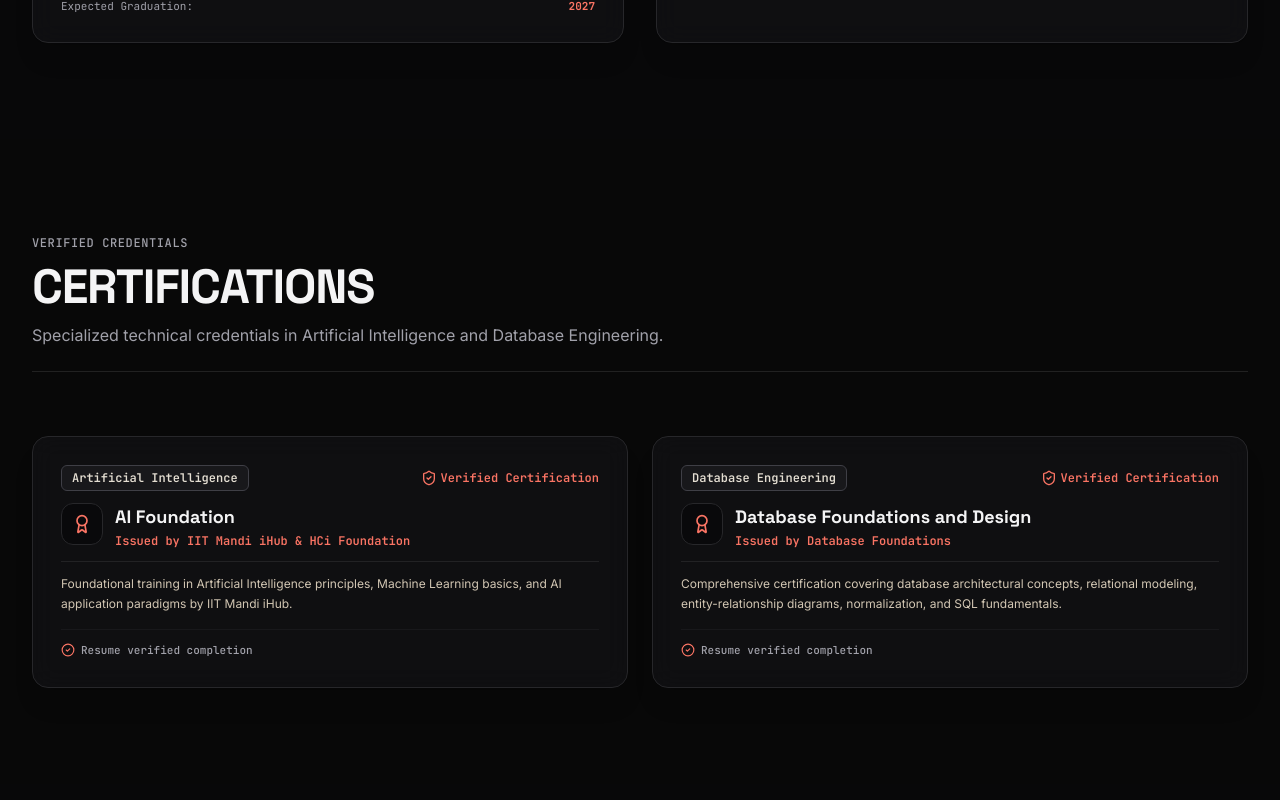
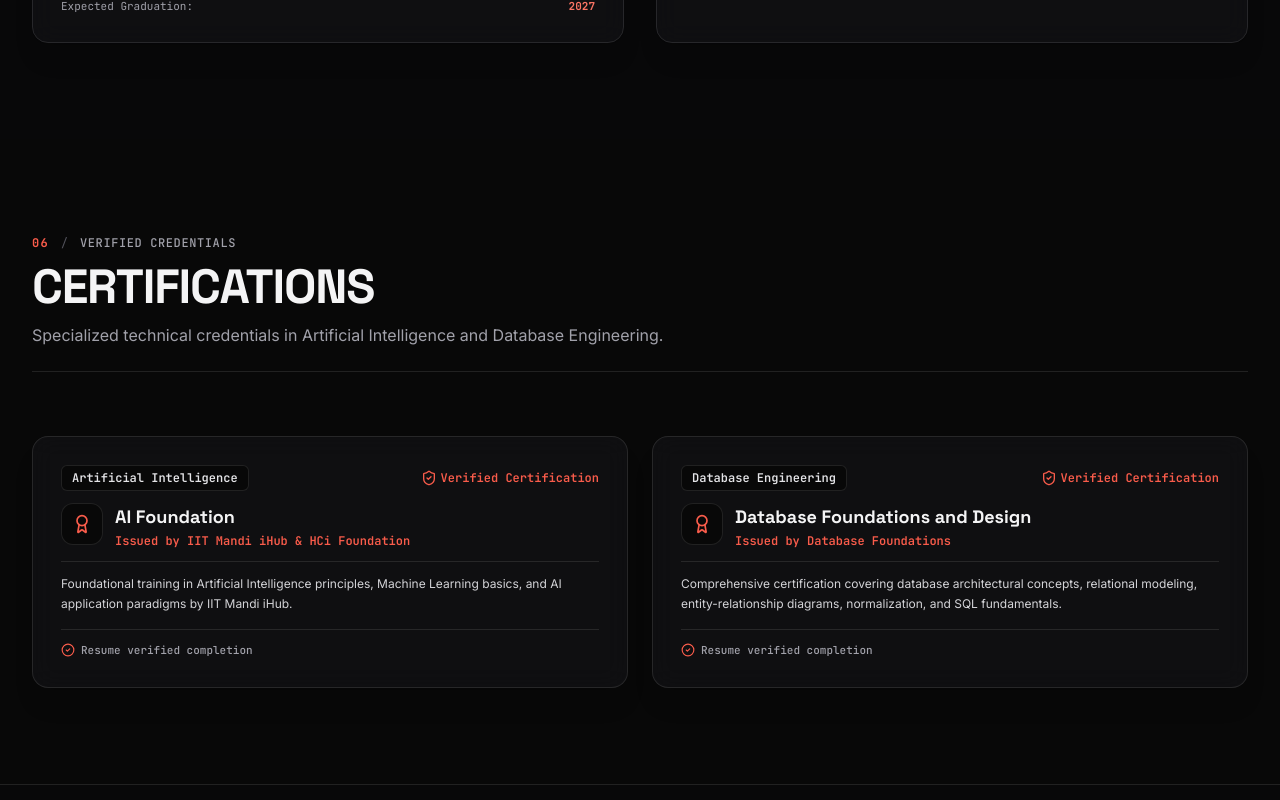
Before and after one commit to ujjwaltyagivashishtha/Portfolio, a React (Vite) app: page / in a window 1280 px wide. Shown: the part 6800-7600 px from the top of the page. Built offline with nearby package versions, Linux system fonts and the light colour scheme; the HTML template or start-up script is replaced by a standard one.

Commit message:
feat: add interactive contact form and update section styling across portfolio sections

```diff
--- a/src/sections/Certifications.jsx
+++ b/src/sections/Certifications.jsx
@@ -6,10 +6,11 @@ import { Award, ShieldCheck, CheckCircle2 } from 'lucide-react';
 
 export const Certifications = () => {
   return (
-    <section id="certifications" className="py-24 relative">
+    <section id="certifications" className="py-24 relative bg-[#080808] border-b border-white/10">
       <div className="max-w-7xl mx-auto px-4 sm:px-6 lg:px-8">
 
         <SectionHeading
+          number="06"
           badge="Verified Credentials"
           title="Certifications"
           subtitle="Specialized technical credentials in Artificial Intelligence and Database Engineering."
@@ -17,39 +18,39 @@ export const Certifications = () => {
 
         <div className="grid grid-cols-1 md:grid-cols-2 gap-6">
           {certificationsData.map((cert, index) => (
-            <Card key={index} className="flex flex-col justify-between border-stone-800">
+            <Card key={index} className="flex flex-col justify-between border-white/10 bg-[#121214]">
               <div>
                 <div className="flex items-center justify-between gap-2 mb-3">
-                  <span className="text-xs font-mono font-semibold px-2.5 py-1 rounded-md bg-stone-900 text-stone-200 border border-stone-700">
+                  <span className="text-xs font-mono font-semibold px-2.5 py-1 rounded-md bg-[#080808] text-zinc-200 border border-white/10">
                     {cert.category}
                   </span>
-                  <div className="flex items-center gap-1 text-xs font-mono text-coral-400 font-semibold">
+                  <div className="flex items-center gap-1 text-xs font-mono text-[#F95C4B] font-semibold">
                     <ShieldCheck className="w-4 h-4" />
                     <span>{cert.badge}</span>
                   </div>
                 </div>
 
                 <div className="flex items-start gap-3 my-2">
-                  <div className="p-2.5 rounded-xl bg-stone-950 border border-stone-800 text-coral-400 shrink-0">
+                  <div className="p-2.5 rounded-xl bg-[#080808] border border-white/10 text-[#F95C4B] shrink-0">
                     <Award className="w-5 h-5" />
                   </div>
                   <div>
-                    <h3 className="text-lg font-bold text-paper-100">
+                    <h3 className="text-lg font-bold text-zinc-100 font-display">
                       {cert.title}
                     </h3>
-                    <p className="text-xs font-mono text-coral-400 font-semibold mt-0.5">
+                    <p className="text-xs font-mono text-[#F95C4B] font-semibold mt-0.5">
                       Issued by {cert.issuer}
                     </p>
                   </div>
                 </div>
 
-                <p className="text-xs text-stone-300 leading-relaxed mt-3 pt-3 border-t border-stone-800/80">
+                <p className="text-xs text-zinc-300 leading-relaxed mt-3 pt-3 border-t border-white/10 font-sans">
                   {cert.details}
                 </p>
               </div>
 
-              <div className="mt-4 pt-3 border-t border-stone-900 flex items-center gap-1.5 text-[11px] font-mono text-stone-400 font-medium">
-                <CheckCircle2 className="w-3.5 h-3.5 text-coral-400" />
+              <div className="mt-4 pt-3 border-t border-white/10 flex items-center gap-1.5 text-[11px] font-mono text-zinc-400 font-medium">
+                <CheckCircle2 className="w-3.5 h-3.5 text-[#F95C4B]" />
                 <span>Resume verified completion</span>
               </div>
             </Card>
```
